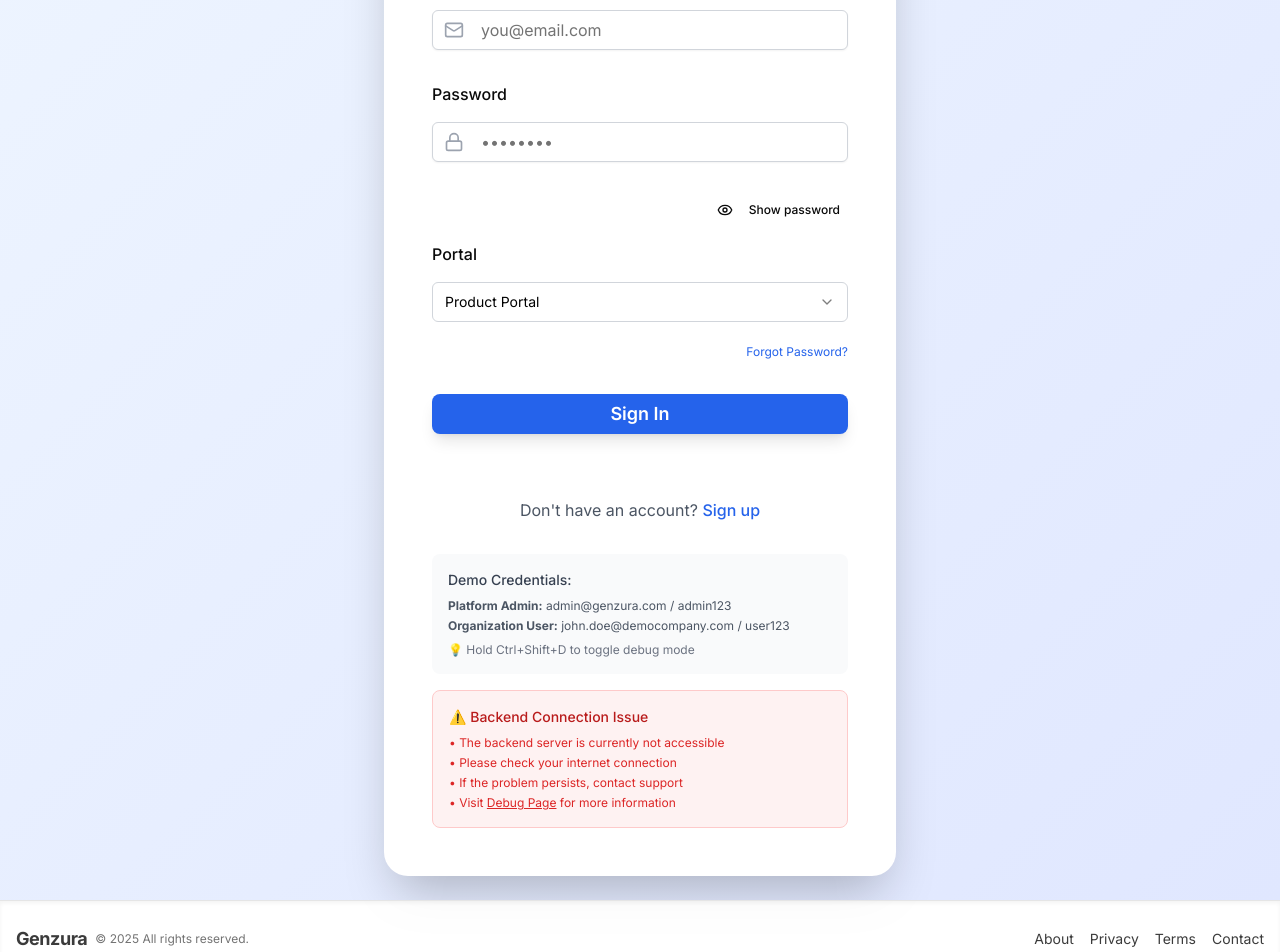
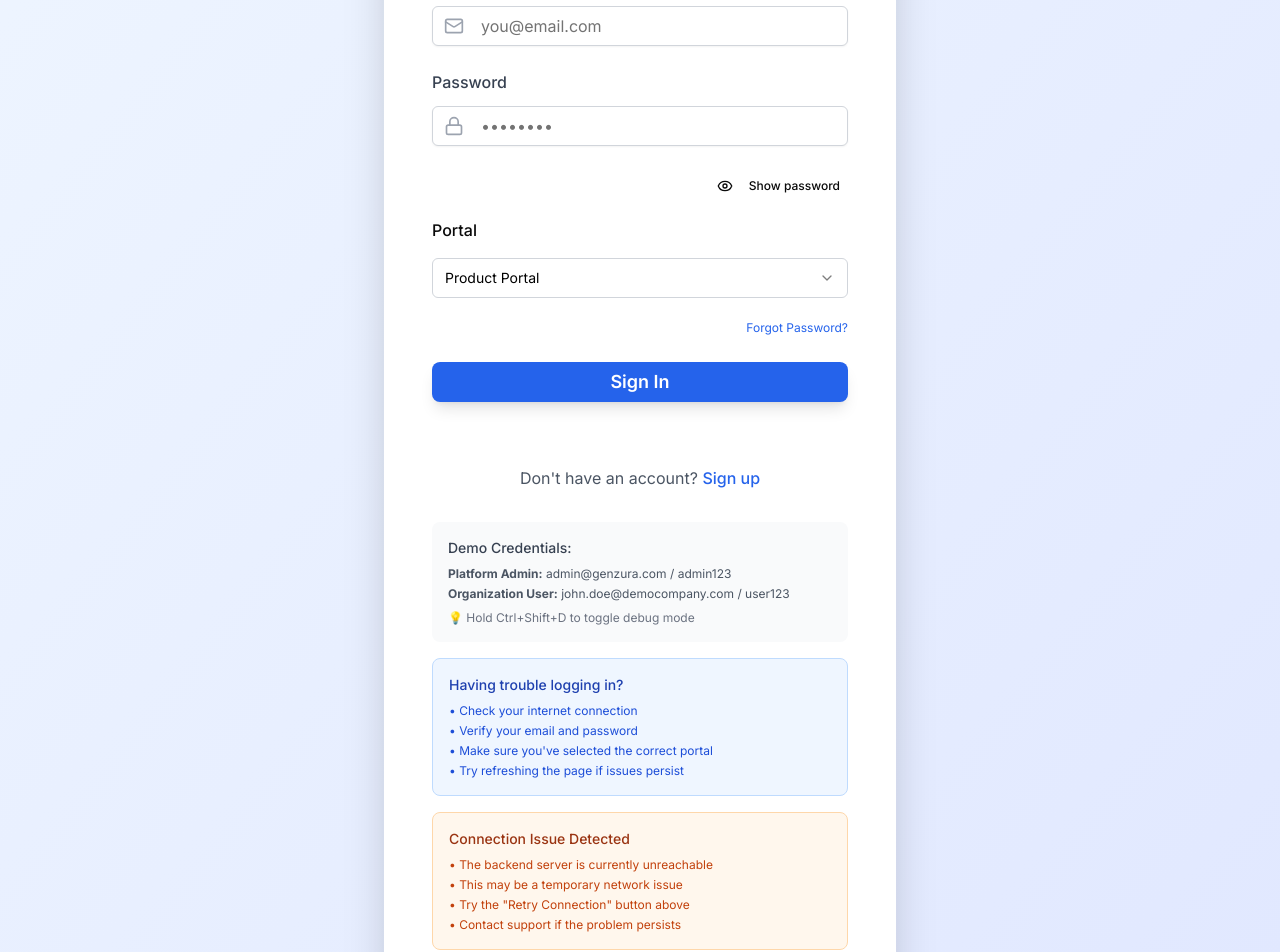
Before and after one commit to asimwe1/genzura, a Next.js app: page /login in a window 1280 px wide. Shown: the part 400-1352 px from the top of the page. Built offline with nearby package versions, Linux system fonts and the light colour scheme; no server answers.

Commit message:
Enhance login UX with comprehensive feedback: Add real-time status indicators, error handling, success messages, user guidance, and troubleshooting tips for best UI/UX experience

```diff
--- a/app/login/page.tsx
+++ b/app/login/page.tsx
@@ -3,7 +3,7 @@
 import { Input } from "@/components/ui/input";
 import { Button } from "@/components/ui/button";
 import Link from "next/link";
-import { Package, Mail, Lock, AlertCircle, Eye, EyeOff } from "lucide-react";
+import { Package, Mail, Lock, AlertCircle, Eye, EyeOff, CheckCircle, Loader2 } from "lucide-react";
 import React, { useState, useEffect } from "react";
 import { Select, SelectContent, SelectItem, SelectTrigger, SelectValue } from "@/components/ui/select";
 import AuthForm from "@/components/ui/AuthForm";
@@ -29,8 +29,8 @@ export default function LoginPage() {
   const [networkStatus, setNetworkStatus] = useState<'checking' | 'online' | 'offline'>('checking');
   const [retryCount, setRetryCount] = useState(0);
   const [lastError, setLastError] = useState<string | null>(null);
-
-
+  const [loginStatus, setLoginStatus] = useState<'idle' | 'loading' | 'success' | 'error'>('idle');
+  const [loginMessage, setLoginMessage] = useState<string>('');
 
   // Check if user is platform admin based on email
   useEffect(() => {
@@ -38,7 +38,7 @@ export default function LoginPage() {
   }, [email]);
 
   // Show loading state
-  const isLoading = loginHook.loading || platformLoginHook.loading;
+  const isLoading = loginHook.loading || platformLoginHook.loading || loginStatus === 'loading';
 
   // Check network status on mount
   useEffect(() => {
@@ -78,6 +78,8 @@ export default function LoginPage() {
       if (response.ok) {
         setNetworkStatus('online');
         setLastError(null);
+        setLoginStatus('idle');
+        setLoginMessage('');
         toast.success('Backend connection restored!');
       } else {
         setNetworkStatus('offline');
@@ -94,12 +96,21 @@ export default function LoginPage() {
   const handleLogin = async (e: React.FormEvent) => {
     e.preventDefault();
 
+    // Reset previous status
+    setLoginStatus('loading');
+    setLoginMessage('');
+    setLastError(null);
+
     if (networkStatus === 'offline') {
+      setLoginStatus('error');
+      setLoginMessage('Cannot login while offline. Please check your connection and try again.');
       toast.error('Cannot login while offline. Please check your connection and try again.');
       return;
     }
 
     if (!email || !password) {
+      setLoginStatus('error');
+      setLoginMessage('Please fill in all required fields');
       toast.error('Please fill in all fields');
       return;
     }
@@ -107,7 +118,6 @@ export default function LoginPage() {
     // Clear any previous errors
     loginHook.reset();
     platformLoginHook.reset();
-    setLastError(null);
 
     try {
       let response;
@@ -126,19 +136,25 @@ export default function LoginPage() {
           localStorage.setItem('businessType', portalType);
         }
 
+        setLoginStatus('success');
+        setLoginMessage(`Welcome back! Redirecting to ${portalType}...`);
         toast.success(`Welcome back! Redirecting to ${portalType}...`);
 
-        // Redirect based on portal type
+        // Redirect after a short delay to show success message
+        setTimeout(() => {
           if (isPlatformAdmin) {
             router.push('/platform');
           } else {
             router.push('/product');
           }
+        }, 1500);
       } else {
         const errorMsg = response?.error || 'Login failed. Please check your credentials.';
-        setLastError(errorMsg);
+        setLoginStatus('error');
+        setLoginMessage(errorMsg);
 
         if (response?.offline) {
+          setLoginMessage('Backend is currently offline. Please try again later.');
           toast.error('Backend is currently offline. Please try again later.');
         } else {
           toast.error(errorMsg);
@@ -147,7 +163,8 @@ export default function LoginPage() {
     } catch (error) {
       console.error('Login error:', error);
       const errorMsg = error instanceof Error ? error.message : 'An unexpected error occurred';
-      setLastError(errorMsg);
+      setLoginStatus('error');
+      setLoginMessage(errorMsg);
       toast.error('Login failed. Please try again.');
     }
   };
@@ -228,6 +245,8 @@ export default function LoginPage() {
           mode="login"
           onSubmit={handleLogin}
           loading={isLoading}
+          error={loginStatus === 'error' ? loginMessage : undefined}
+          success={loginStatus === 'success' ? loginMessage : undefined}
           fields={[
             {
               name: "email",
@@ -291,12 +310,39 @@ export default function LoginPage() {
           </div>
         </AuthForm>
 
-        {/* Error Display */}
-        {(loginHook.error || platformLoginHook.error) && (
-          <div className="mt-4 p-3 bg-red-50 border border-red-200 rounded-lg">
-            <p className="text-sm text-red-700">
-              {loginHook.error || platformLoginHook.error}
+        {/* Login Status Indicator */}
+        {loginStatus !== 'idle' && (
+          <div className={`mt-4 p-4 rounded-lg border ${
+            loginStatus === 'success'
+              ? 'bg-green-50 border-green-200'
+              : loginStatus === 'error'
+              ? 'bg-red-50 border-red-200'
+              : 'bg-blue-50 border-blue-200'
+          }`}>
+            <div className="flex items-center gap-3">
+              {loginStatus === 'success' ? (
+                <CheckCircle className="h-5 w-5 text-green-600" />
+              ) : loginStatus === 'error' ? (
+                <AlertCircle className="h-5 w-5 text-red-600" />
+              ) : (
+                <Loader2 className="h-5 w-5 text-blue-600 animate-spin" />
+              )}
+              <div className="flex-1">
+                <p className={`text-sm font-medium ${
+                  loginStatus === 'success' ? 'text-green-800' :
+                  loginStatus === 'error' ? 'text-red-800' : 'text-blue-800'
+                }`}>
+                  {loginStatus === 'success' ? 'Login Successful!' :
+                   loginStatus === 'error' ? 'Login Failed' : 'Processing Login...'}
                 </p>
+                <p className={`text-sm mt-1 ${
+                  loginStatus === 'success' ? 'text-green-700' :
+                  loginStatus === 'error' ? 'text-red-700' : 'text-blue-700'
+                }`}>
+                  {loginMessage}
+                </p>
+              </div>
+            </div>
           </div>
         )}
 
@@ -329,7 +375,7 @@ export default function LoginPage() {
         {lastError && networkStatus === 'offline' && (
           <div className="mt-6 p-4 bg-red-50 border border-red-200 rounded-lg">
             <div className="flex items-start gap-3">
-              <AlertTriangle className="h-5 w-5 text-red-600 mt-0.5 flex-shrink-0" />
+              <AlertCircle className="h-5 w-5 text-red-600 mt-0.5 flex-shrink-0" />
               <div className="flex-1">
                 <h4 className="text-sm font-medium text-red-800 mb-2">Connection Issue</h4>
                 <p className="text-sm text-red-700 mb-3">
@@ -345,8 +391,10 @@ export default function LoginPage() {
           </div>
         )}
 
+        {/* User Guidance */}
+        <div className="mt-8 space-y-4">
           {/* Demo Credentials Info */}
-        <div className="mt-8 p-4 bg-gray-50 rounded-lg">
+          <div className="p-4 bg-gray-50 rounded-lg">
             <h3 className="text-sm font-medium text-gray-700 mb-2">Demo Credentials:</h3>
             <div className="text-xs text-gray-600 space-y-1">
               <p><strong>Platform Admin:</strong> admin@genzura.com / admin123</p>
@@ -355,6 +403,31 @@ export default function LoginPage() {
             <p className="text-xs text-gray-500 mt-2">
               💡 Hold Ctrl+Shift+D to toggle debug mode
             </p>
+          </div>
+
+          {/* Troubleshooting Guide */}
+          <div className="p-4 bg-blue-50 border border-blue-200 rounded-lg">
+            <h3 className="text-sm font-medium text-blue-800 mb-2">Having trouble logging in?</h3>
+            <div className="text-xs text-blue-700 space-y-1">
+              <p>• Check your internet connection</p>
+              <p>• Verify your email and password</p>
+              <p>• Make sure you've selected the correct portal</p>
+              <p>• Try refreshing the page if issues persist</p>
+            </div>
+          </div>
+
+          {/* Connection Status Help */}
+          {networkStatus === 'offline' && (
+            <div className="p-4 bg-orange-50 border border-orange-200 rounded-lg">
+              <h3 className="text-sm font-medium text-orange-800 mb-2">Connection Issue Detected</h3>
+              <div className="text-xs text-orange-700 space-y-1">
+                <p>• The backend server is currently unreachable</p>
+                <p>• This may be a temporary network issue</p>
+                <p>• Try the "Retry Connection" button above</p>
+                <p>• Contact support if the problem persists</p>
+              </div>
+            </div>
+          )}
         </div>
 
         {/* Backend Status Info */}
--- a/components/ui/AuthForm.tsx
+++ b/components/ui/AuthForm.tsx
@@ -3,6 +3,7 @@ import { Input } from "@/components/ui/input";
 import { Button } from "@/components/ui/button";
 import { Label } from "@/components/ui/label";
 import { Select, SelectContent, SelectItem, SelectTrigger, SelectValue } from "@/components/ui/select";
+import { AlertCircle, CheckCircle, Loader2 } from "lucide-react";
 
 /**
  * AuthForm is a reusable authentication form for login and signup.
@@ -11,6 +12,8 @@ import { Select, SelectContent, SelectItem, SelectTrigger, SelectValue } from "@
  * - mode: "login" | "signup"
  * - onSubmit: (fields) => void
  * - loading: boolean
+ * - error?: string
+ * - success?: string
  * - fields: Array<{
  *     name: string;
  *     label: string;
@@ -28,6 +31,8 @@ export default function AuthForm({
   mode = "login",
   onSubmit,
   loading = false,
+  error,
+  success,
   fields = [],
   children,
   submitLabel,
@@ -36,6 +41,8 @@ export default function AuthForm({
   mode: "login" | "signup";
   onSubmit: (e: React.FormEvent) => void;
   loading?: boolean;
+  error?: string;
+  success?: string;
   fields: Array<{
     name: string;
     label: string;
@@ -52,10 +59,32 @@ export default function AuthForm({
   extraAction?: React.ReactNode;
 }) {
   return (
-    <form className="space-y-8" onSubmit={onSubmit}>
+    <form className="space-y-6" onSubmit={onSubmit}>
+      {/* Error Message */}
+      {error && (
+        <div className="flex items-center gap-3 p-4 bg-red-50 border border-red-200 rounded-lg">
+          <AlertCircle className="h-5 w-5 text-red-600 flex-shrink-0" />
+          <div className="flex-1">
+            <p className="text-sm font-medium text-red-800">Authentication Error</p>
+            <p className="text-sm text-red-700 mt-1">{error}</p>
+          </div>
+        </div>
+      )}
+
+      {/* Success Message */}
+      {success && (
+        <div className="flex items-center gap-3 p-4 bg-green-50 border border-green-200 rounded-lg">
+          <CheckCircle className="h-5 w-5 text-green-600 flex-shrink-0" />
+          <div className="flex-1">
+            <p className="text-sm font-medium text-green-800">Success!</p>
+            <p className="text-sm text-green-700 mt-1">{success}</p>
+          </div>
+        </div>
+      )}
+
       {fields.map((field) => (
-        <div className="space-y-4" key={field.name}>
-          <Label className="block text-base font-medium mb-1">{field.label}</Label>
+        <div className="space-y-3" key={field.name}>
+          <Label className="block text-base font-medium text-gray-700">{field.label}</Label>
           <div className="relative">
             {field.icon && (
               <span className="absolute left-3 top-1/2 transform -translate-y-1/2 text-gray-400 h-5 w-5 flex items-center">{field.icon}</span>
@@ -71,19 +100,30 @@ export default function AuthForm({
               value={field.value}
               onChange={field.onChange}
               required={field.required}
+              disabled={loading}
             />
           </div>
         </div>
       ))}
+
       {children}
+
       <Button
         type="submit"
-        className="w-full mt-6 py-5 text-lg font-semibold bg-blue-600 hover:bg-blue-700 text-white transition-colors rounded-lg shadow-lg"
+        className="w-full mt-6 py-5 text-lg font-semibold bg-blue-600 hover:bg-blue-700 disabled:bg-blue-400 text-white transition-all duration-200 rounded-lg shadow-lg relative overflow-hidden"
         disabled={loading}
       >
-        {loading ? (mode === "login" ? "Signing in..." : "Creating account...") : submitLabel || (mode === "login" ? "Sign In" : "Create Account")}
+        {loading ? (
+          <>
+            <Loader2 className="h-5 w-5 mr-2 animate-spin" />
+            {mode === "login" ? "Signing in..." : "Creating account..."}
+          </>
+        ) : (
+          submitLabel || (mode === "login" ? "Sign In" : "Create Account")
+        )}
       </Button>
-      {extraAction && <div className="mt-8">{extraAction}</div>}
+
+      {extraAction && <div className="mt-6">{extraAction}</div>}
     </form>
   );
 }
```
Lines whose indentation alone changed are shown as unchanged.
